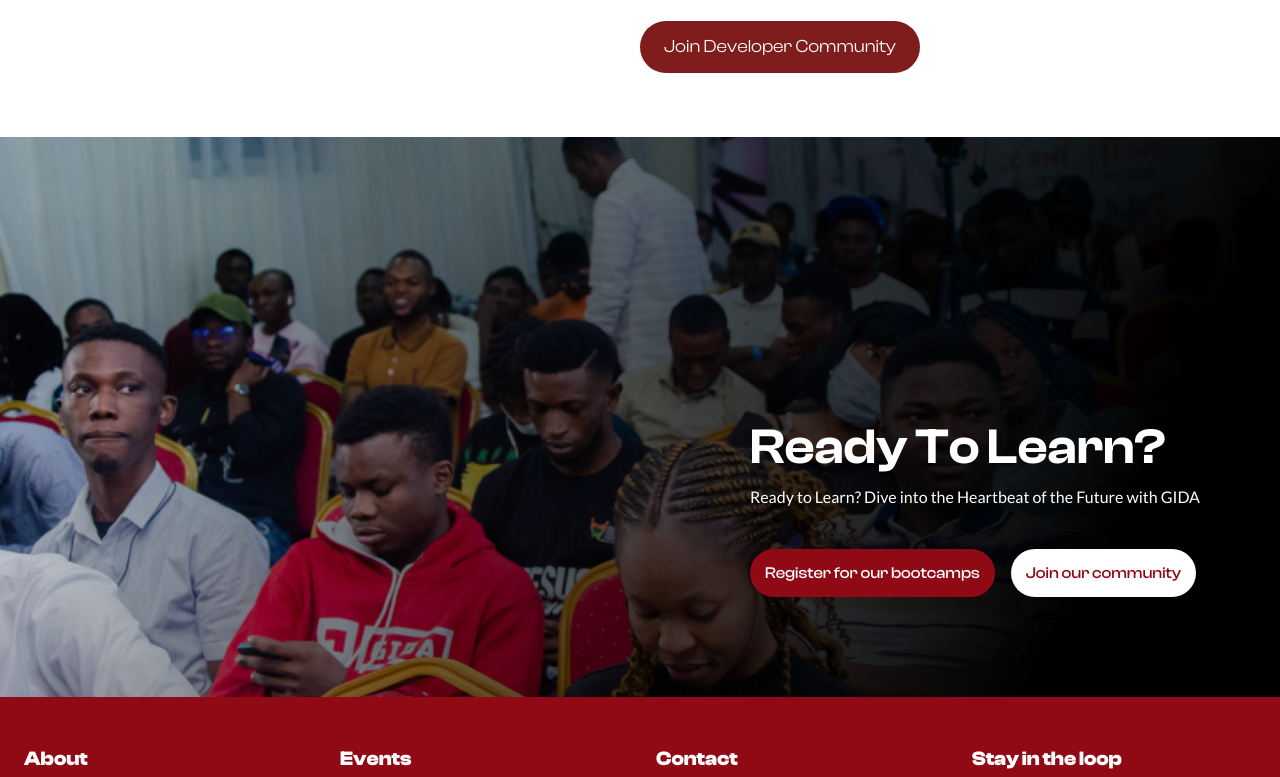
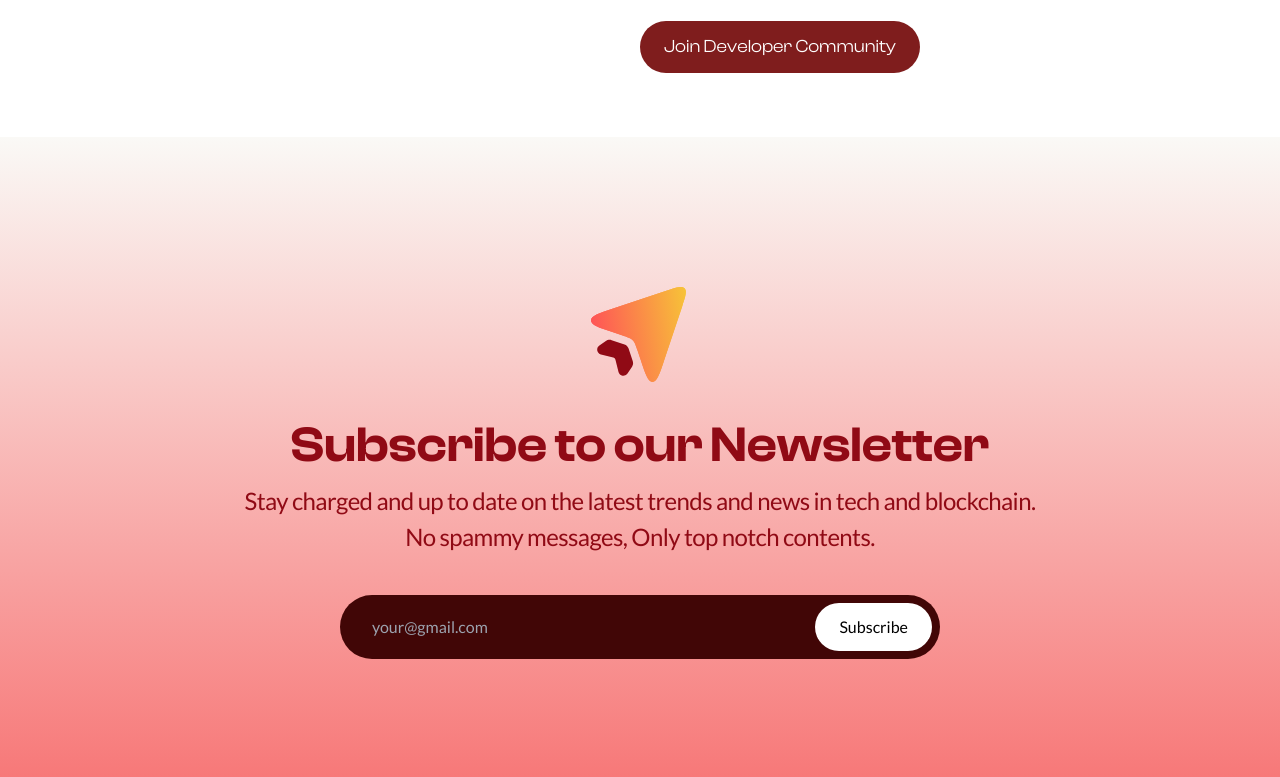
Before and after one commit to wheval/gid, a Next.js app: page / in a window 1280 px wide. Shown: the part 3680-4457 px from the top of the page. Built offline with nearby package versions, Linux system fonts and the light colour scheme; a web font is replaced by a local one.

Commit message:
add newsletter page

```diff
--- /dev/null
+++ b/app/(homepage)/Newsletter.jsx
@@ -0,0 +1,22 @@
+"use client"
+import Image from 'next/image'
+
+const Newsletter = () => {
+return (
+    <div className='bg-gradient-to-b py-20 from-[#FAF9F6] to-[#F77878]  flex flex-col items-center justify-center'>
+            <div className='max-w-screen-2xl mx-auto p-10 flex flex-col items-center justify-center'>
+                    <div className='text-center flex flex-col items-center text-primary justify-center'>
+                            <Image src="/assets/icons/newsletter-icon.svg" alt="" width={150} height={150} />
+                            <p className='font-semibold text-[3.125rem]'>Subscribe to our Newsletter</p>
+                            <p className='font-lato text-[1.5rem] tracking-tight font-medium'>Stay charged and up to date on the latest trends and news in tech and blockchain. <br/> No spammy messages, Only top notch contents.</p>
+                    </div>
+                    <form action="" className='bg-[#410606] font-lato rounded-[70px] flex items-center justify-between p-2 mt-10 w-[600px]'>
+                            <input className='py-3 px-6 bg-transparent text-white rounded-full w-full border-none outline-none' type="email" placeholder="your@gmail.com"/>
+                            <button className='bg-white hover:bg-gray-100 rounded-[100px] h-full py-3 px-6 transition-colors' type='submit' onClick={(e) => {e.preventDefault()}}>Subscribe</button>
+                    </form>
+            </div>
+    </div>
+)
+}
+
+export default Newsletter
--- a/app/page.js
+++ b/app/page.js
@@ -7,6 +7,7 @@ import JoinCommunity from "./(homepage)/JoinCommunity";
 import HeroSection from "./(homepage)/HeroSection";
 import GidaDeveloperComSection from "./(homepage)/GidaDeveloperComSection";
 import ReadyToLearn from "./(homepage)/ReadyToLearn";
+import Newsletter from "./(homepage)/Newsletter";
 
 export default function Home() {
   return (
@@ -17,6 +18,7 @@ export default function Home() {
         <WhyWeDifferent/>
         <JoinCommunity />
         <GidaDeveloperComSection />
+        <Newsletter />
         <ReadyToLearn />
         <Footer/>
     </div>
```
Also changed, not shown: public/assets/icons/newsletter-icon.svg (added).
